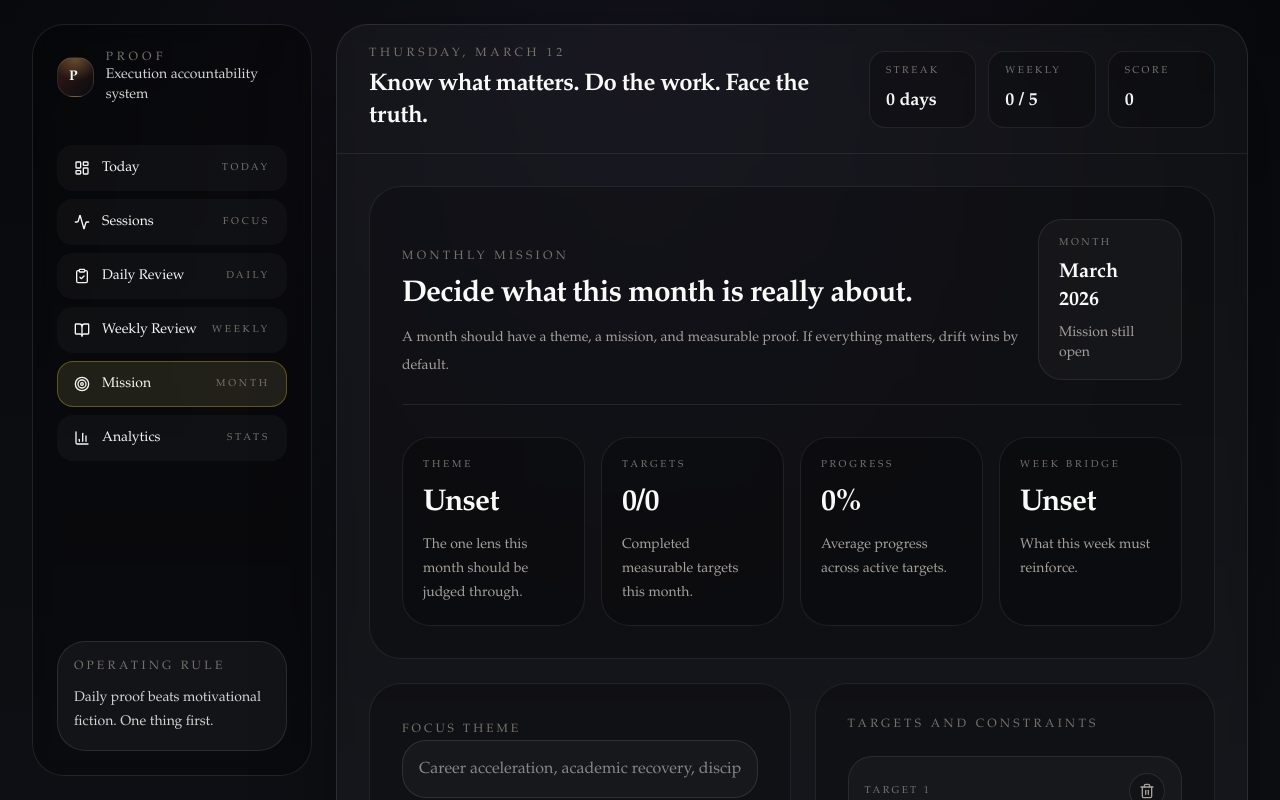
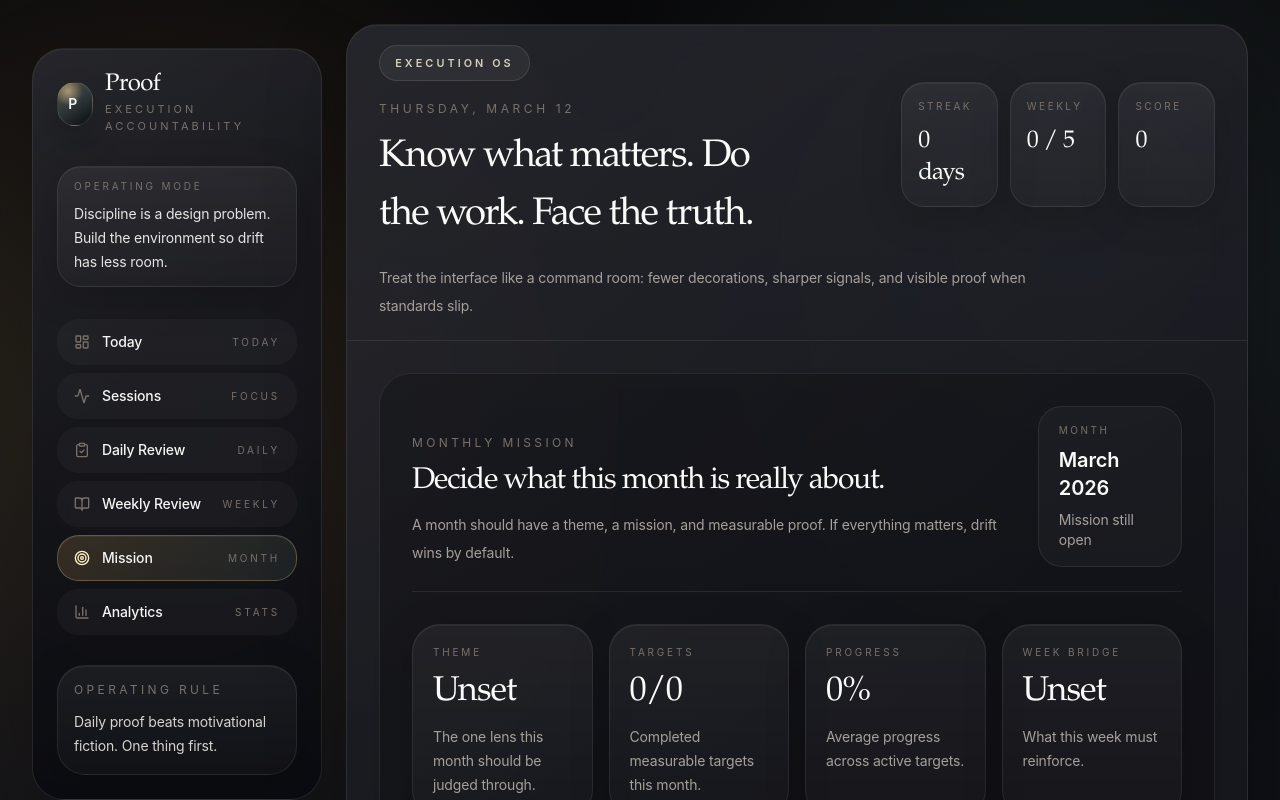
Before and after one commit to mohamedhiba/provisional, a Next.js app: page /mission in a window 1280 px wide. Shown: the top 800 px of the page. Built offline with nearby package versions, Linux system fonts and the light colour scheme; no server answers.

Commit message:
Refine visual design system

```diff
--- a/app/globals.css
+++ b/app/globals.css
@@ -2,13 +2,21 @@
 
 :root {
   color-scheme: dark;
-  --background: #090b0f;
-  --foreground: #f5f5f4;
-  --muted: #a8a29e;
-  --panel: rgba(255, 255, 255, 0.04);
-  --panel-strong: rgba(0, 0, 0, 0.24);
-  --border: rgba(255, 255, 255, 0.09);
-  --accent: #f59e0b;
+  --font-sans:
+    "Avenir Next", Avenir, "SF Pro Text", "Segoe UI", "Helvetica Neue", sans-serif;
+  --font-display:
+    "Iowan Old Style", "Palatino Linotype", Baskerville, "Book Antiqua", Georgia,
+    serif;
+  --background: #09090b;
+  --foreground: #f7f1e8;
+  --muted: #b3ab9d;
+  --panel: rgba(255, 255, 255, 0.045);
+  --panel-strong: rgba(13, 14, 18, 0.72);
+  --border: rgba(255, 248, 235, 0.1);
+  --border-strong: rgba(255, 248, 235, 0.18);
+  --accent: #d7a85b;
+  --accent-soft: rgba(215, 168, 91, 0.16);
+  --accent-secondary: #82b4ac;
   --danger: #ef4444;
 }
 
@@ -25,13 +33,47 @@ body {
   min-height: 100vh;
   margin: 0;
   background:
-    radial-gradient(circle at top, rgba(245, 158, 11, 0.08), transparent 28%),
-    radial-gradient(circle at bottom, rgba(239, 68, 68, 0.08), transparent 35%),
-    linear-gradient(180deg, #08090c, #0d1016 48%, #090b0f);
+    radial-gradient(circle at 12% 18%, rgba(215, 168, 91, 0.16), transparent 26%),
+    radial-gradient(circle at 84% 10%, rgba(130, 180, 172, 0.12), transparent 22%),
+    radial-gradient(circle at 50% 120%, rgba(193, 101, 62, 0.14), transparent 30%),
+    linear-gradient(180deg, #09090b, #101219 46%, #090a0d);
   color: var(--foreground);
-  font-family:
-    "Iowan Old Style", "Palatino Linotype", "Book Antiqua", Palatino, Georgia,
-    serif;
+  font-family: var(--font-sans), "Manrope", sans-serif;
+  letter-spacing: -0.01em;
+  position: relative;
+}
+
+body::before {
+  content: "";
+  position: fixed;
+  inset: 0;
+  pointer-events: none;
+  background:
+    linear-gradient(rgba(255, 255, 255, 0.028) 1px, transparent 1px),
+    linear-gradient(90deg, rgba(255, 255, 255, 0.028) 1px, transparent 1px);
+  background-size: 72px 72px;
+  mask-image: radial-gradient(circle at center, black 24%, transparent 76%);
+  opacity: 0.18;
+}
+
+body::after {
+  content: "";
+  position: fixed;
+  inset: 0;
+  pointer-events: none;
+  background: radial-gradient(circle, rgba(255, 255, 255, 0.14) 0.7px, transparent 0.7px);
+  background-size: 20px 20px;
+  mask-image: linear-gradient(180deg, rgba(0, 0, 0, 0.22), transparent 65%);
+  opacity: 0.08;
+}
+
+h1,
+h2,
+h3 {
+  font-family: var(--font-display), "Fraunces", serif;
+  font-weight: 500;
+  letter-spacing: -0.04em;
+  text-wrap: balance;
 }
 
 a {
@@ -47,6 +89,98 @@ textarea {
 }
 
 ::selection {
-  background: rgba(245, 158, 11, 0.32);
+  background: rgba(215, 168, 91, 0.34);
   color: #fff7ed;
 }
+
+::-webkit-scrollbar {
+  width: 12px;
+  height: 12px;
+}
+
+::-webkit-scrollbar-track {
+  background: rgba(255, 255, 255, 0.03);
+}
+
+::-webkit-scrollbar-thumb {
+  border: 3px solid transparent;
+  border-radius: 999px;
+  background: linear-gradient(180deg, rgba(215, 168, 91, 0.72), rgba(130, 180, 172, 0.5));
+  background-clip: padding-box;
+}
+
+.font-display {
+  font-family: var(--font-display), "Fraunces", serif;
+}
+
+.surface-panel {
+  position: relative;
+  overflow: hidden;
+  border: 1px solid var(--border);
+  background:
+    linear-gradient(180deg, rgba(30, 31, 38, 0.84), rgba(11, 12, 17, 0.92));
+  box-shadow:
+    0 28px 80px rgba(0, 0, 0, 0.28),
+    inset 0 1px 0 rgba(255, 255, 255, 0.04);
+  backdrop-filter: blur(18px);
+}
+
+.surface-panel::before {
+  content: "";
+  position: absolute;
+  inset: 0;
+  pointer-events: none;
+  background: linear-gradient(135deg, rgba(255, 255, 255, 0.06), transparent 42%);
+  opacity: 0.7;
+}
+
+.surface-panel > *,
+.surface-panel-soft > * {
+  position: relative;
+  z-index: 1;
+}
+
+.surface-panel-soft {
+  position: relative;
+  overflow: hidden;
+  border: 1px solid rgba(255, 255, 255, 0.08);
+  background:
+    linear-gradient(180deg, rgba(255, 255, 255, 0.055), rgba(255, 255, 255, 0.025));
+  box-shadow:
+    inset 0 1px 0 rgba(255, 255, 255, 0.05),
+    0 10px 40px rgba(0, 0, 0, 0.18);
+}
+
+.surface-kicker {
+  display: inline-flex;
+  align-items: center;
+  gap: 0.6rem;
+  border-radius: 999px;
+  border: 1px solid rgba(255, 255, 255, 0.1);
+  background: rgba(255, 255, 255, 0.05);
+  padding: 0.55rem 0.95rem;
+  font-size: 0.68rem;
+  font-weight: 600;
+  letter-spacing: 0.28em;
+  text-transform: uppercase;
+  color: #d6cfbf;
+}
+
+.ambient-ring {
+  position: relative;
+}
+
+.ambient-ring::after {
+  content: "";
+  position: absolute;
+  inset: auto 12% -1px 12%;
+  height: 1px;
+  background: linear-gradient(
+    90deg,
+    transparent,
+    rgba(215, 168, 91, 0.8),
+    rgba(130, 180, 172, 0.7),
+    transparent
+  );
+  opacity: 0.9;
+}
--- a/app/layout.tsx
+++ b/app/layout.tsx
@@ -13,7 +13,7 @@ export const metadata: Metadata = {
 export default function RootLayout({ children }: { children: ReactNode }) {
   return (
     <html lang="en">
-      <body>
+      <body className="antialiased">
         <OnboardingProvider>{children}</OnboardingProvider>
       </body>
     </html>
--- a/components/dashboard/metric-card.tsx
+++ b/components/dashboard/metric-card.tsx
@@ -6,11 +6,11 @@ type MetricCardProps = {
 
 export function MetricCard({ label, value, detail }: MetricCardProps) {
   return (
-    <div className="rounded-[1.75rem] border border-white/8 bg-black/20 p-5">
+    <div className="surface-panel-soft ambient-ring rounded-[1.75rem] p-5">
       <p className="text-[10px] uppercase tracking-[0.28em] text-stone-500">
         {label}
       </p>
-      <p className="mt-3 text-3xl font-semibold tracking-tight text-stone-50">
+      <p className="font-display mt-3 text-3xl tracking-tight text-stone-50 sm:text-[2.15rem]">
         {value}
       </p>
       {detail ? <p className="mt-3 text-sm leading-6 text-stone-400">{detail}</p> : null}
--- a/components/layout/app-shell.tsx
+++ b/components/layout/app-shell.tsx
@@ -47,12 +47,20 @@ export function AppShell({ children }: PropsWithChildren) {
   ] as const;
 
   return (
-    <div className="min-h-screen bg-[radial-gradient(circle_at_top,_rgba(167,139,250,0.06),_transparent_30%),radial-gradient(circle_at_bottom,_rgba(226,88,34,0.08),_transparent_40%),linear-gradient(180deg,_#08090c,_#0e1015_45%,_#090a0d)] text-stone-100">
+    <div className="relative min-h-screen text-stone-100">
       <div className="mx-auto flex min-h-screen max-w-[1600px] flex-col px-4 py-4 sm:px-6 lg:flex-row lg:gap-6 lg:px-8 lg:py-6">
-        <aside className="mb-4 rounded-[2rem] border border-white/10 bg-black/25 p-4 backdrop-blur lg:sticky lg:top-6 lg:mb-0 lg:h-[calc(100vh-3rem)] lg:w-[280px] lg:p-6">
+        <aside className="surface-panel mb-4 rounded-[2rem] p-4 lg:sticky lg:top-6 lg:mb-0 lg:h-[calc(100vh-3rem)] lg:w-[290px] lg:p-6">
           <div className="flex h-full flex-col">
             <Logo />
-            <div className="mt-10 space-y-2">
+            <div className="mt-8 surface-panel-soft rounded-[1.5rem] px-4 py-3">
+              <p className="text-[10px] uppercase tracking-[0.28em] text-stone-500">
+                Operating mode
+              </p>
+              <p className="mt-2 text-sm leading-6 text-stone-200">
+                Discipline is a design problem. Build the environment so drift has less room.
+              </p>
+            </div>
+            <div className="mt-8 space-y-2">
               {siteConfig.navItems.map((item) => {
                 const active =
                   pathname === item.href || pathname.startsWith(`${item.href}/`);
@@ -63,14 +71,14 @@ export function AppShell({ children }: PropsWithChildren) {
                     key={item.href}
                     href={item.href}
                     className={cn(
-                      "group flex items-center justify-between rounded-2xl border px-4 py-3 transition",
+                      "group flex items-center justify-between rounded-[1.35rem] border px-4 py-3 transition duration-200",
                       active
-                        ? "border-amber-300/30 bg-amber-200/10 text-stone-50"
+                        ? "border-[#e0bf8c]/30 bg-[linear-gradient(135deg,rgba(215,168,91,0.18),rgba(130,180,172,0.1))] text-stone-50 shadow-[inset_0_1px_0_rgba(255,255,255,0.06)]"
                         : "border-transparent bg-white/[0.03] text-stone-400 hover:border-white/10 hover:bg-white/[0.06] hover:text-stone-100",
                     )}
                   >
                     <span className="flex items-center gap-3">
-                      <Icon className="h-4 w-4" />
+                      <Icon className={cn("h-4 w-4", active ? "text-amber-100" : "text-stone-500")} />
                       <span className="text-sm font-medium">{item.label}</span>
                     </span>
                     <span className="text-[10px] uppercase tracking-[0.28em] text-stone-500 transition group-hover:text-stone-400">
@@ -81,7 +89,7 @@ export function AppShell({ children }: PropsWithChildren) {
               })}
             </div>
 
-            <div className="mt-auto rounded-[1.75rem] border border-white/10 bg-white/[0.04] p-4">
+            <div className="surface-panel-soft mt-auto rounded-[1.75rem] p-4">
               <p className="text-xs uppercase tracking-[0.28em] text-stone-500">
                 Operating rule
               </p>
@@ -92,28 +100,40 @@ export function AppShell({ children }: PropsWithChildren) {
           </div>
         </aside>
 
-        <div className="flex min-h-[calc(100vh-3rem)] flex-1 flex-col rounded-[2rem] border border-white/10 bg-white/[0.03] shadow-[0_24px_80px_rgba(0,0,0,0.35)] backdrop-blur">
-          <header className="flex flex-col gap-4 border-b border-white/8 px-5 py-5 sm:flex-row sm:items-center sm:justify-between sm:px-8">
+        <div className="surface-panel flex min-h-[calc(100vh-3rem)] flex-1 flex-col rounded-[2rem]">
+          <header className="border-b border-white/8 px-5 py-5 sm:px-8">
+            <div className="flex flex-col gap-5 sm:flex-row sm:items-center sm:justify-between">
               <div>
-              <p className="text-xs uppercase tracking-[0.3em] text-stone-500">
+                <p className="surface-kicker">
+                  Execution OS
+                </p>
+                <p className="mt-5 text-xs uppercase tracking-[0.3em] text-stone-500">
                   {formatPlanDate(dailyPlan.planDate)}
                 </p>
-              <h1 className="mt-2 text-2xl font-semibold tracking-tight text-stone-50">
+                <h1 className="mt-3 max-w-2xl text-[clamp(2rem,3vw,3rem)] tracking-tight text-stone-50">
                   Know what matters. Do the work. Face the truth.
                 </h1>
               </div>
-            <div className="grid grid-cols-3 gap-3 sm:w-[360px]">
+              <div className="grid grid-cols-3 gap-3 sm:w-[420px]">
                 {headerMetrics.map(([label, value]) => (
                   <div
                     key={label}
-                  className="rounded-2xl border border-white/8 bg-black/20 px-4 py-3"
+                    className="surface-panel-soft ambient-ring rounded-[1.45rem] px-4 py-4"
                   >
                     <p className="text-[10px] uppercase tracking-[0.25em] text-stone-500">
                       {label}
                     </p>
-                  <p className="mt-2 text-lg font-semibold text-stone-100">{value}</p>
+                    <p className="font-display mt-3 text-2xl tracking-tight text-stone-50">
+                      {value}
+                    </p>
                   </div>
                 ))}
+              </div>
+            </div>
+            <div>
+              <p className="mt-5 max-w-2xl text-sm leading-7 text-stone-400">
+                Treat the interface like a command room: fewer decorations, sharper signals, and visible proof when standards slip.
+              </p>
             </div>
           </header>
           <main className="flex-1 px-5 py-6 sm:px-8 sm:py-8">{children}</main>
--- a/components/logo.tsx
+++ b/components/logo.tsx
@@ -1,12 +1,16 @@
 export function Logo() {
   return (
     <div className="flex items-center gap-3">
-      <div className="flex h-10 w-10 items-center justify-center rounded-2xl border border-white/10 bg-[radial-gradient(circle_at_top,_rgba(243,208,118,0.3),_transparent_55%),linear-gradient(135deg,_rgba(237,89,58,0.22),_rgba(10,12,16,0.8))] text-sm font-semibold tracking-[0.3em] text-stone-100">
+      <div className="flex h-11 w-11 items-center justify-center rounded-[1.35rem] border border-white/10 bg-[radial-gradient(circle_at_30%_20%,_rgba(244,222,166,0.55),_transparent_35%),linear-gradient(145deg,_rgba(215,168,91,0.34),_rgba(130,180,172,0.16)_45%,_rgba(8,10,13,0.9))] text-sm font-semibold tracking-[0.32em] text-stone-100 shadow-[0_16px_32px_rgba(0,0,0,0.22)]">
         P
       </div>
       <div>
-        <p className="text-xs uppercase tracking-[0.35em] text-stone-500">Proof</p>
-        <p className="text-sm text-stone-300">Execution accountability system</p>
+        <p className="font-display text-2xl leading-none tracking-tight text-stone-50">
+          Proof
+        </p>
+        <p className="mt-1 text-[11px] uppercase tracking-[0.28em] text-stone-500">
+          Execution accountability
+        </p>
       </div>
     </div>
   );
```
Also changed, not shown: components/dashboard/identity-snapshot.tsx (+9 -9 lines), components/marketing/hero.tsx (+122 -15 lines), components/ui/button.tsx (+5 -4 lines). Lines whose indentation alone changed are shown as unchanged.
